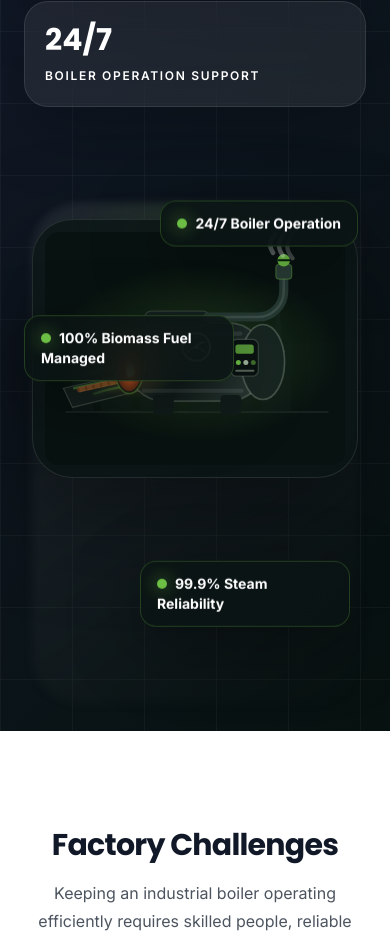
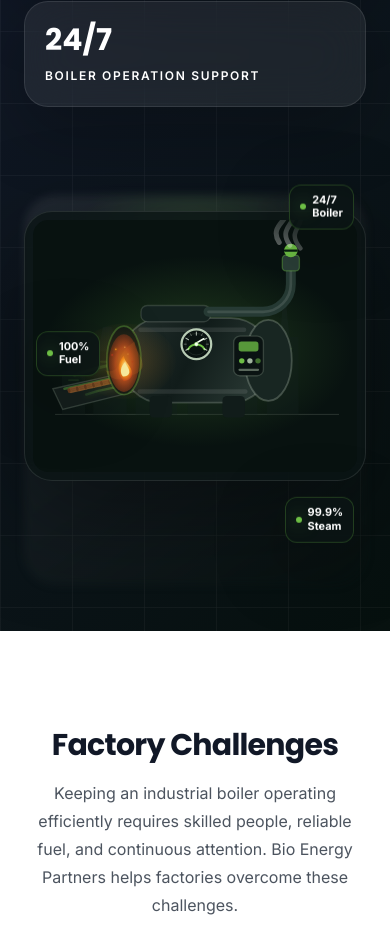
Before and after one commit to Pixiepinks/bio-energy-partners-website, a React (Vite) app: page / in a window 390 px wide. Shown: the part 1121-2061 px from the top of the page. Built offline with nearby package versions, Linux system fonts and the light colour scheme.

Commit message:
Improve mobile hero KPI layout

```diff
--- a/src/sections/Hero.jsx
+++ b/src/sections/Hero.jsx
@@ -78,9 +78,9 @@ function HeroIllustration({ shouldReduceMotion }) {
     : { pathLength: [0.05, 0.95, 0.05], opacity: [0.25, 1, 0.25] };
 
   const kpiBadges = [
-    { label: '24/7 Boiler Operation', className: 'right-2 top-12 md:right-0' },
-    { label: '100% Biomass Fuel Managed', className: 'left-0 top-40 md:-left-2' },
-    { label: '99.9% Steam Reliability', className: 'bottom-12 right-4 md:right-10' },
+    { label: '24/7 Boiler Operation', mobileLabel: ['24/7', 'Boiler'], className: 'right-3 top-8 md:right-0 md:top-12' },
+    { label: '100% Biomass Fuel Managed', mobileLabel: ['100%', 'Fuel'], className: 'left-3 top-[11rem] md:-left-2 md:top-40' },
+    { label: '99.9% Steam Reliability', mobileLabel: ['99.9%', 'Steam'], className: 'bottom-8 right-3 md:bottom-12 md:right-10' },
   ];
 
   return (
@@ -88,11 +88,11 @@ function HeroIllustration({ shouldReduceMotion }) {
       initial={shouldReduceMotion ? false : { opacity: 0, y: 34 }}
       animate={{ opacity: 1, y: 0 }}
       transition={{ duration: 0.9, delay: 0.15, ease: 'easeOut' }}
-      className="relative min-h-[520px] lg:min-h-[660px]"
+      className="relative min-h-[420px] sm:min-h-[500px] lg:min-h-[660px]"
       aria-label="Bio Energy Partners professionally manages industrial biomass boilers"
     >
-      <div className="absolute inset-x-2 top-12 h-[500px] rounded-[3rem] bg-[radial-gradient(circle_at_50%_18%,rgba(109,190,69,0.22),transparent_34%),linear-gradient(145deg,rgba(255,255,255,0.08),rgba(7,17,15,0.22))] blur-sm md:inset-x-8" />
-      <div className="absolute inset-x-2 top-16 rounded-[2.5rem] border border-white/10 bg-[#0b1514]/80 p-3 shadow-[0_34px_110px_rgba(0,0,0,0.42)] backdrop-blur-2xl md:inset-x-8 md:p-6">
+      <div className="absolute inset-x-0 top-10 h-[390px] rounded-[2rem] bg-[radial-gradient(circle_at_50%_18%,rgba(109,190,69,0.22),transparent_34%),linear-gradient(145deg,rgba(255,255,255,0.08),rgba(7,17,15,0.22))] blur-sm sm:h-[470px] md:inset-x-8 md:top-12 md:h-[500px] md:rounded-[3rem]" />
+      <div className="absolute inset-x-0 top-14 rounded-[1.75rem] border border-white/10 bg-[#0b1514]/80 p-2 shadow-[0_34px_110px_rgba(0,0,0,0.42)] backdrop-blur-2xl sm:p-3 md:inset-x-8 md:top-16 md:rounded-[2.5rem] md:p-6">
         <svg className="h-auto w-full" viewBox="0 0 720 560" role="img" aria-labelledby="hero-boiler-title hero-boiler-desc">
           <title id="hero-boiler-title">Industrial biomass boiler management illustration</title>
           <desc id="hero-boiler-desc">A biomass conveyor feeds a large industrial boiler with gauges, controls, valves, steam, and green energy flow in front of a factory silhouette.</desc>
@@ -261,10 +261,15 @@ function HeroIllustration({ shouldReduceMotion }) {
           key={badge.label}
           animate={shouldReduceMotion ? undefined : { y: [0, index === 1 ? 10 : -10, 0] }}
           transition={{ duration: 5.8 + index * 0.7, repeat: Infinity, ease: 'easeInOut' }}
-          className={`absolute max-w-[210px] rounded-2xl border border-primary/25 bg-[#0b1514]/85 px-4 py-3 text-sm font-bold text-white shadow-[0_20px_70px_rgba(0,0,0,0.36)] backdrop-blur-xl ${badge.className}`}
+          className={`absolute max-w-[4.75rem] rounded-xl border border-primary/25 bg-[#0b1514]/85 px-2.5 py-2 text-[0.68rem] font-bold leading-tight text-white shadow-[0_20px_70px_rgba(0,0,0,0.36)] backdrop-blur-xl md:max-w-[210px] md:rounded-2xl md:px-4 md:py-3 md:text-sm md:leading-normal ${badge.className}`}
         >
-          <span className="mr-2 inline-block h-2.5 w-2.5 rounded-full bg-primary shadow-[0_0_18px_rgba(109,190,69,0.9)]" />
-          {badge.label}
+          <span className="mr-1.5 inline-block h-1.5 w-1.5 rounded-full bg-primary shadow-[0_0_18px_rgba(109,190,69,0.9)] md:mr-2 md:h-2.5 md:w-2.5" />
+          <span className="hidden md:inline">{badge.label}</span>
+          <span className="inline-flex flex-col align-middle md:hidden">
+            {badge.mobileLabel.map((line) => (
+              <span key={line}>{line}</span>
+            ))}
+          </span>
         </motion.div>
       ))}
     </motion.div>
```
